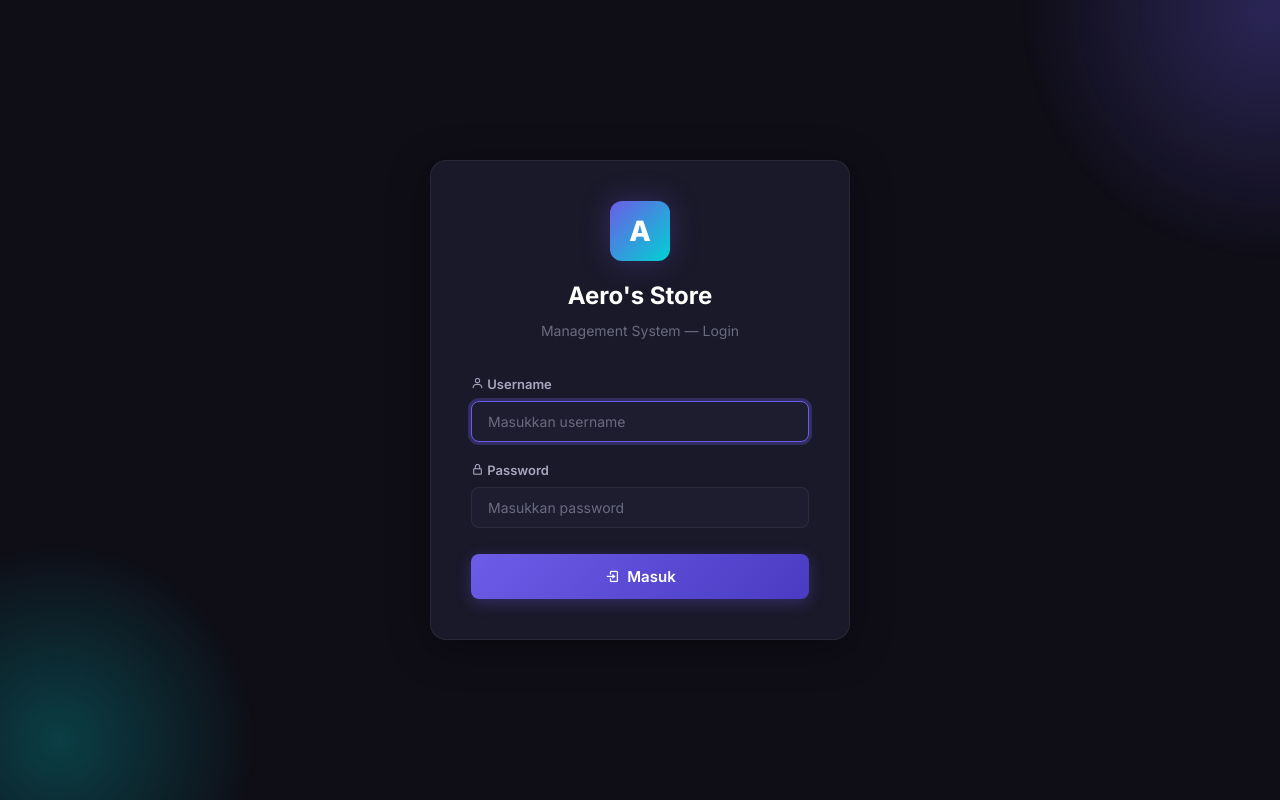
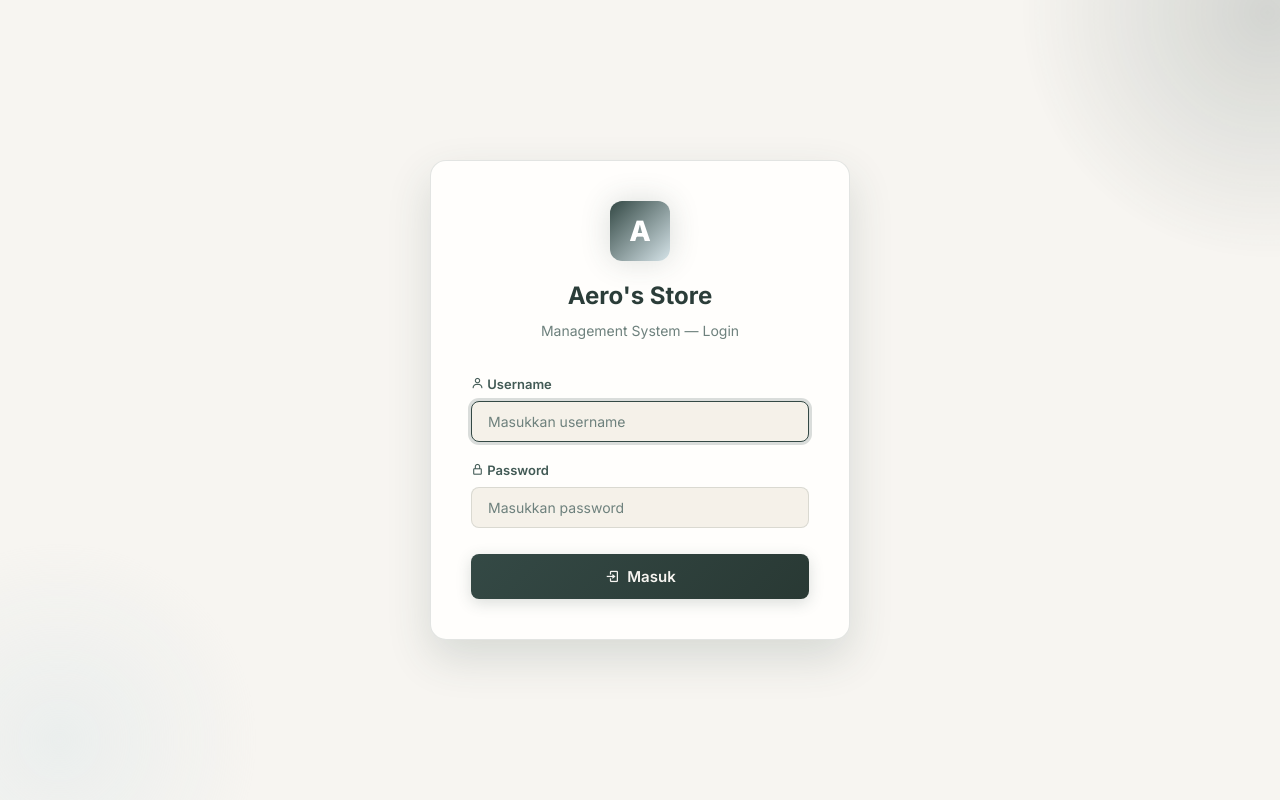
Before and after one commit to noeel0723/nicole-store-website, a PHP site: page /aero/pages/login.php in a window 1280 px wide. Run offline with PHP 8.4, Linux system fonts and the light colour scheme.

Commit message:
update colour palette and delete chart

```diff
--- a/assets/css/style.css
+++ b/assets/css/style.css
@@ -9,45 +9,52 @@
    CSS Variables / Tokens
    ============================================ */
 :root {
-    /* Primary Palette */
-    --primary: #6C5CE7;
-    --primary-light: #A29BFE;
-    --primary-dark: #4A3BC2;
-    --primary-glow: rgba(108, 92, 231, 0.3);
+    /* Palette from reference */
+    --shell: #F7F5F1;
+    --stone: #E0DCD1;
+    --sky: #D5E3E8;
+    --honeydew: #E4E3BC;
+    --viridian: #344945;
+
+    /* Primary */
+    --primary: var(--viridian);
+    --primary-light: #4F6963;
+    --primary-dark: #293934;
+    --primary-glow: rgba(52, 73, 69, 0.18);
 
     /* Accent */
-    --accent: #00D2D3;
-    --accent-light: #55E6C1;
-    --accent-glow: rgba(0, 210, 211, 0.25);
+    --accent: var(--sky);
+    --accent-light: var(--honeydew);
+    --accent-glow: rgba(213, 227, 232, 0.34);
 
     /* Background */
-    --bg-dark: #0F0E17;
-    --bg-card: #1A1929;
-    --bg-card-hover: #221F3A;
-    --bg-sidebar: #141326;
-    --bg-input: #1E1D2F;
-    --bg-glass: rgba(26, 25, 41, 0.7);
+    --bg-dark: var(--shell);
+    --bg-card: #FFFEFC;
+    --bg-card-hover: #F0ECE4;
+    --bg-sidebar: #ECE7DE;
+    --bg-input: #F5F1E9;
+    --bg-glass: rgba(247, 245, 241, 0.85);
 
     /* Text */
-    --text-primary: #FFFFFE;
-    --text-secondary: #A7A7BE;
-    --text-muted: #6B6B80;
+    --text-primary: #2B3D39;
+    --text-secondary: #425A55;
+    --text-muted: #6E817D;
 
     /* Status Colors */
-    --success: #00B894;
-    --warning: #FDCB6E;
-    --danger: #E17055;
-    --info: #74B9FF;
-    --purple: #A29BFE;
+    --success: #4F6F66;
+    --warning: #9E9A62;
+    --danger: #8C6153;
+    --info: #65848F;
+    --purple: #7A8A86;
 
     /* Border */
-    --border: rgba(255, 255, 255, 0.06);
-    --border-light: rgba(255, 255, 255, 0.1);
+    --border: rgba(52, 73, 69, 0.14);
+    --border-light: rgba(52, 73, 69, 0.24);
 
     /* Shadows */
-    --shadow-sm: 0 2px 8px rgba(0, 0, 0, 0.2);
-    --shadow-md: 0 4px 20px rgba(0, 0, 0, 0.3);
-    --shadow-lg: 0 8px 40px rgba(0, 0, 0, 0.4);
+    --shadow-sm: 0 4px 12px rgba(52, 73, 69, 0.08);
+    --shadow-md: 0 10px 28px rgba(52, 73, 69, 0.12);
+    --shadow-lg: 0 18px 44px rgba(52, 73, 69, 0.16);
     --shadow-glow: 0 0 30px var(--primary-glow);
 
     /* Sizing */
@@ -574,7 +586,7 @@ table tbody tr:last-child td {
 
 .btn-primary {
     background: linear-gradient(135deg, var(--primary), var(--primary-dark));
-    color: white;
+    color: #F7F5F1;
     box-shadow: 0 4px 15px var(--primary-glow);
 }
 
--- a/includes/footer.php
+++ b/includes/footer.php
@@ -3,7 +3,6 @@
     </main>
 </div><!-- /.app-wrapper -->
 
-<script src="https://cdn.jsdelivr.net/npm/chart.js@4.4.0/dist/chart.umd.min.js"></script>
 <script>
 // Sidebar Toggle (Mobile)
 function toggleSidebar() {
```
Also changed, not shown: other parts of assets/css/style.css (+43 -33 lines), pages/dashboard.php (+1 -95 lines).
